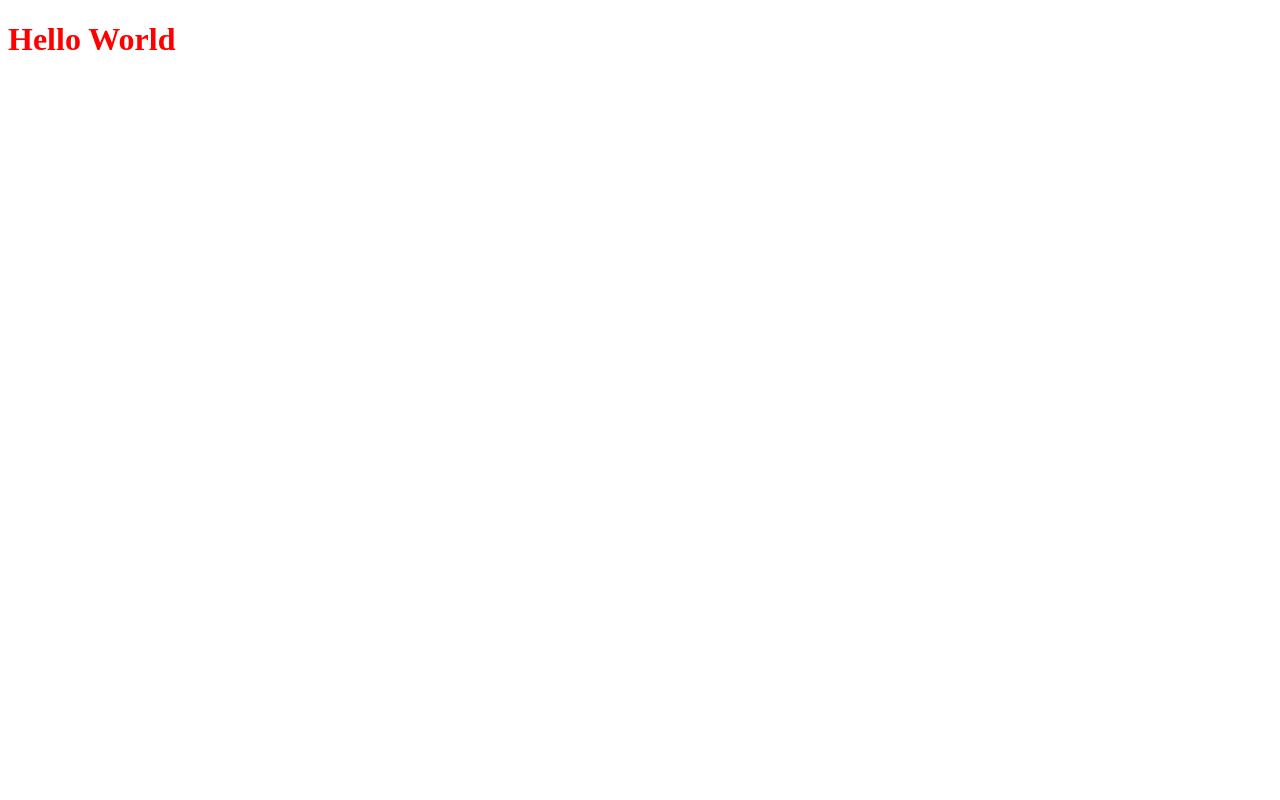
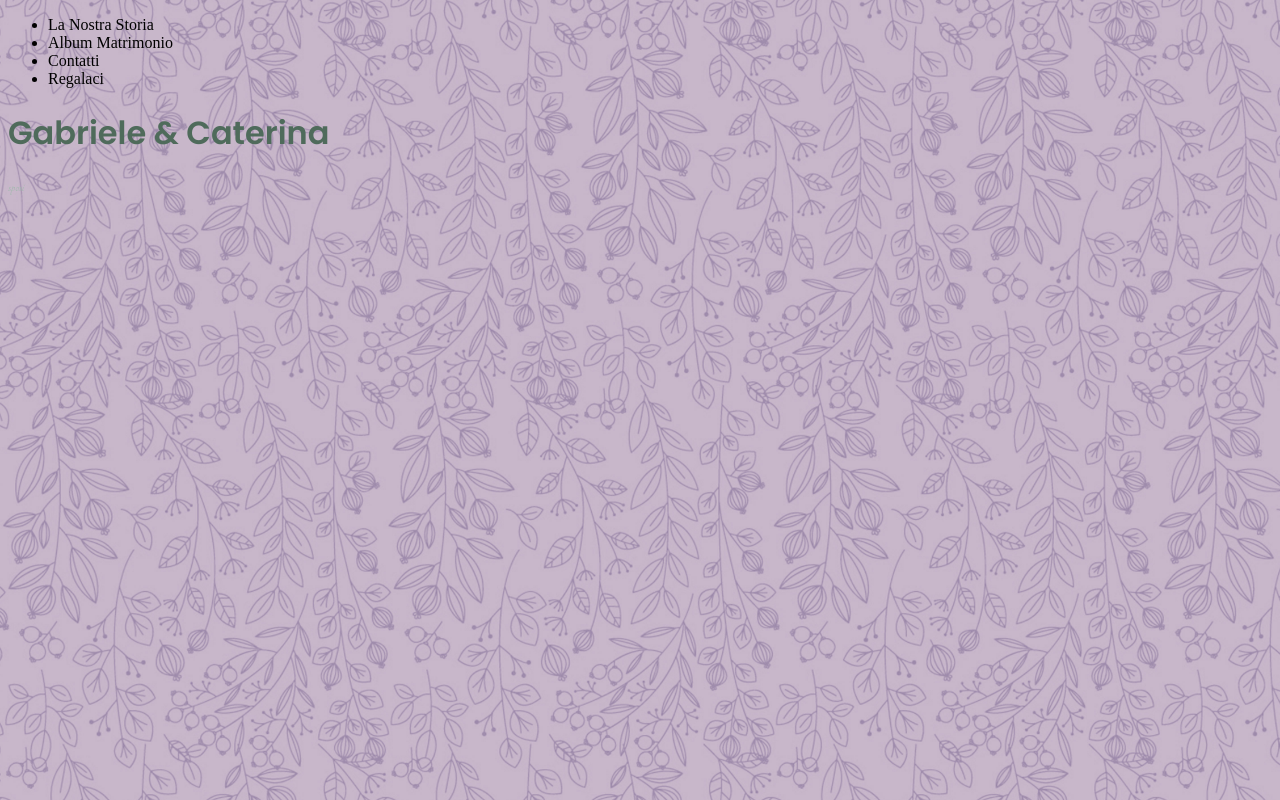
Before and after one commit to grandebriele/wedding, a website: page index.html in a window 1280 px wide. Drawn offline with Linux system fonts and the light colour scheme; files whose address does not match are found by name.

Commit message:
First variable + img dir

```diff
--- a/index.html
+++ b/index.html
@@ -3,10 +3,31 @@
   <head>
     <meta charset="utf-8">
     <title>Gabriele & Caterina sposi</title>
+    <link rel="preconnect" href="https://fonts.gstatic.com">
+    <link href="https://fonts.googleapis.com/css2?family=Poppins:wght@200;600&family=Tangerine:wght@400;700&display=swap" rel="stylesheet">
+
     <link rel="stylesheet" href="dist/style.css">
   </head>
   <body>
-    <h1 class="title">Hello World</h1>
+
+    <header>
+
+      <nav>
+        <ul class="hamburger">
+          <li class="item item-1">La Nostra Storia</li>
+          <li class="item item-2">Album Matrimonio</li>
+          <li class="item item-3">Contatti</li>
+          <li class="item item-4">Regalaci</li>
+        </ul>
+      </nav>
+
+      <div class="hero">
+        <h1>Gabriele & Caterina</h1>
+        <p>sposi</p>
+      </div>
+
+    </header>
+
     <script src="dist/main.js" charset="utf-8"></script>
   </body>
 </html>
--- a/src/sass/partials/_common.scss
+++ b/src/sass/partials/_common.scss
@@ -1,3 +1,15 @@
+body {
+  background-image: url("../../../dist/images/livello-2.jpg");
+  background-repeat: repeat;
+  background-size: cover;
+}
+
 h1 {
-  color: red;
+  font-family: 'Poppins', sans-serif;
+  color: $primo;
 }
+
+p {
+  font-family: 'Tangerine', cursive;
+  color: $secondo;
+}
--- a/src/sass/partials/_variables.scss
+++ b/src/sass/partials/_variables.scss
@@ -0,0 +1,4 @@
+$primo: #4f6b5b;
+$secondo: #9db9aa;
+$terzo: #c3b0c6;
+$quarto: #e1d3d2;
--- a/src/script/main.js
+++ /dev/null
@@ -1 +0,0 @@
-alert('Ciccio Bello');
```
Also changed, not shown: dist/images/livello-2.jpg (added), dist/images/sfondo_fiori.jpg (added), dist/main.js, dist/style.css, src/img/caterina.png (added), src/img/gabriele.png (added), src/img/livello-2.jpg (added), src/img/sfondo_fiori.jpg (added).
